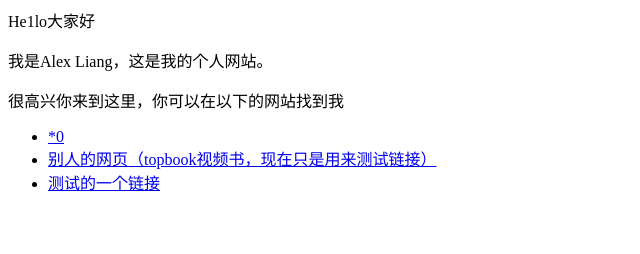
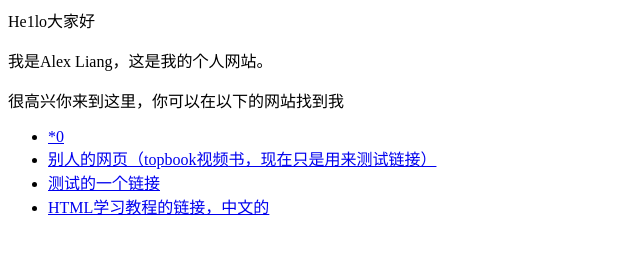
Before and after one commit to lgqhawk/lgqhawk.github.io, a plain HTML site: page index.html in a window 1280 px wide. Shown: the whole page, without its empty margins (0-640 px from the left). Drawn offline with Linux system fonts and the light colour scheme.

Commit message:
Update index.html

```diff
--- a/index.html
+++ b/index.html
@@ -8,4 +8,10 @@
   <li><a  href="https://topbook.cc">别人的网页（topbook视频书，现在只是用来测试链接）</a></li>
 
   <li><a  href="https://lgqhawk.github.io/loveBalloon/">测试的一个链接</a></li>
+
+  <li><a  href=" https://developer.mozilla.org/zh-CN/docs/Web/HTML">HTML学习教程的链接，中文的</a></li>
+
+
+
+
 </ul>
```
